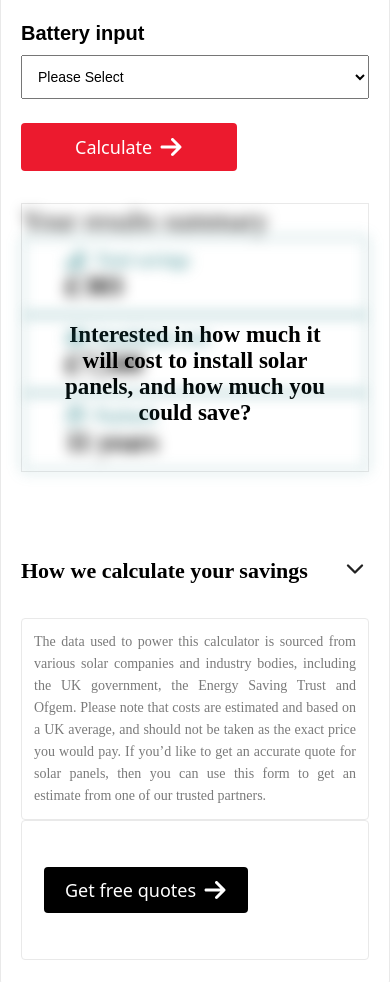
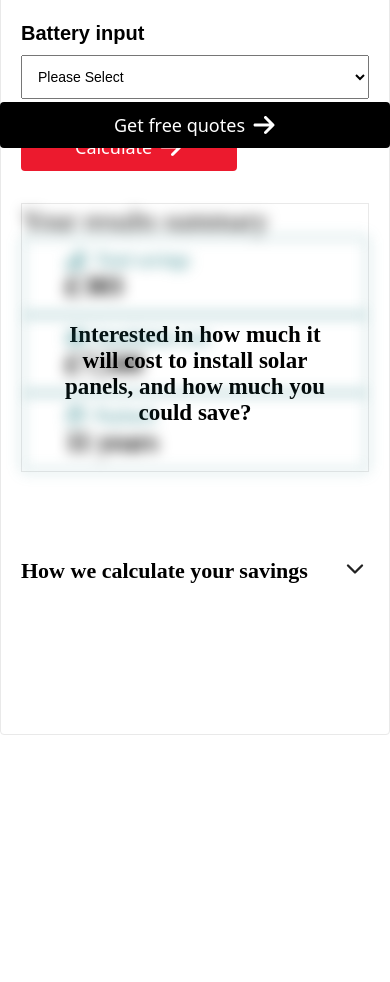
Before and after one commit to Sifabavaliya/independent-advisor-, a plain HTML site: page index.html in a window 390 px wide. Shown: the part 696-1678 px from the top of the page. After the commit the page ends 1431 px from the top, so only its background shows below. Drawn offline with Linux system fonts and the light colour scheme; a web font is replaced by a local one.

Commit message:
update Button

```diff
--- a/assets/css/style.css
+++ b/assets/css/style.css
@@ -279,7 +279,24 @@
 }
 
 @media (max-width: 441px) {
+  .compare-section--left {
+    display: none;
+    border: none;
+  }
+
+  .compare-section--right {
+    border: none;
+  }
+
   .compare-section--right h5 {
     display: none;
   }
+
+  .black-btn {
+    position: fixed;
+    bottom: 0px;
+    left: 0;
+    width: 100%;
+    justify-content: center;
+  }
 }
```
